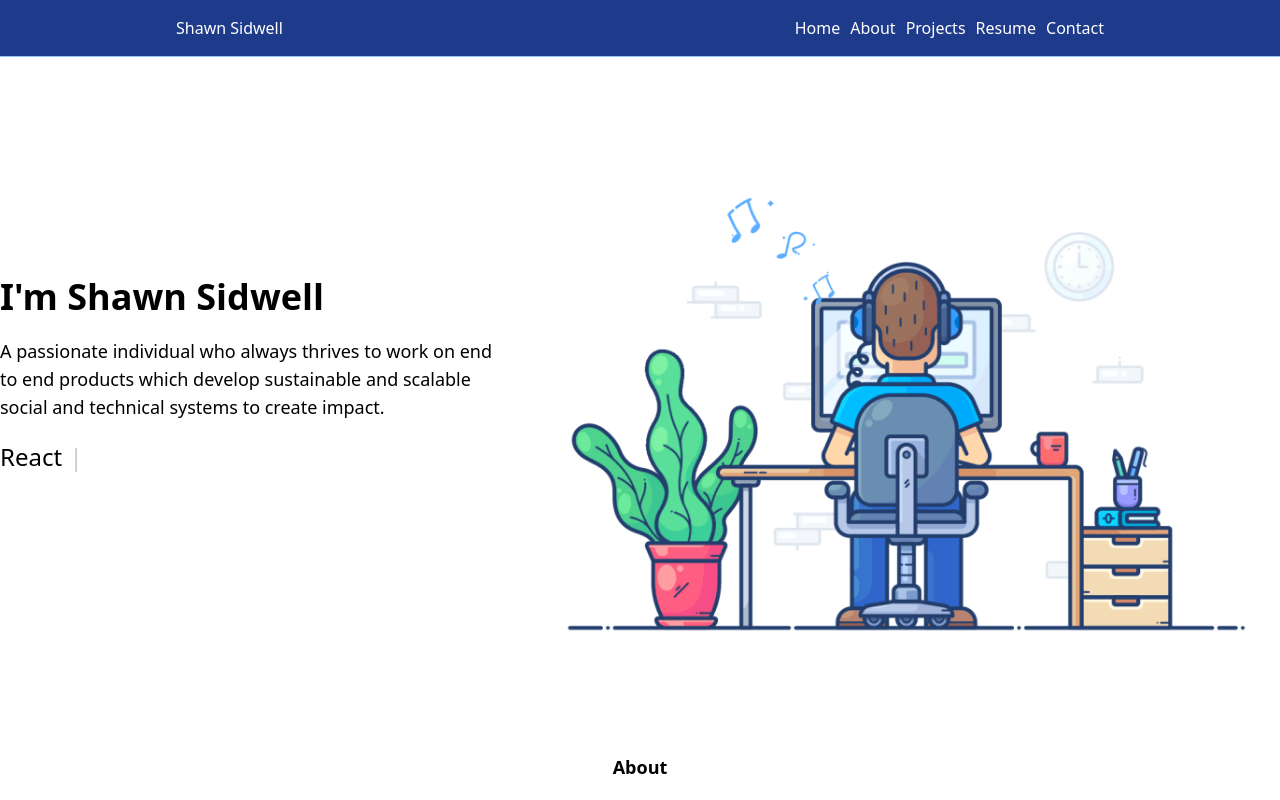
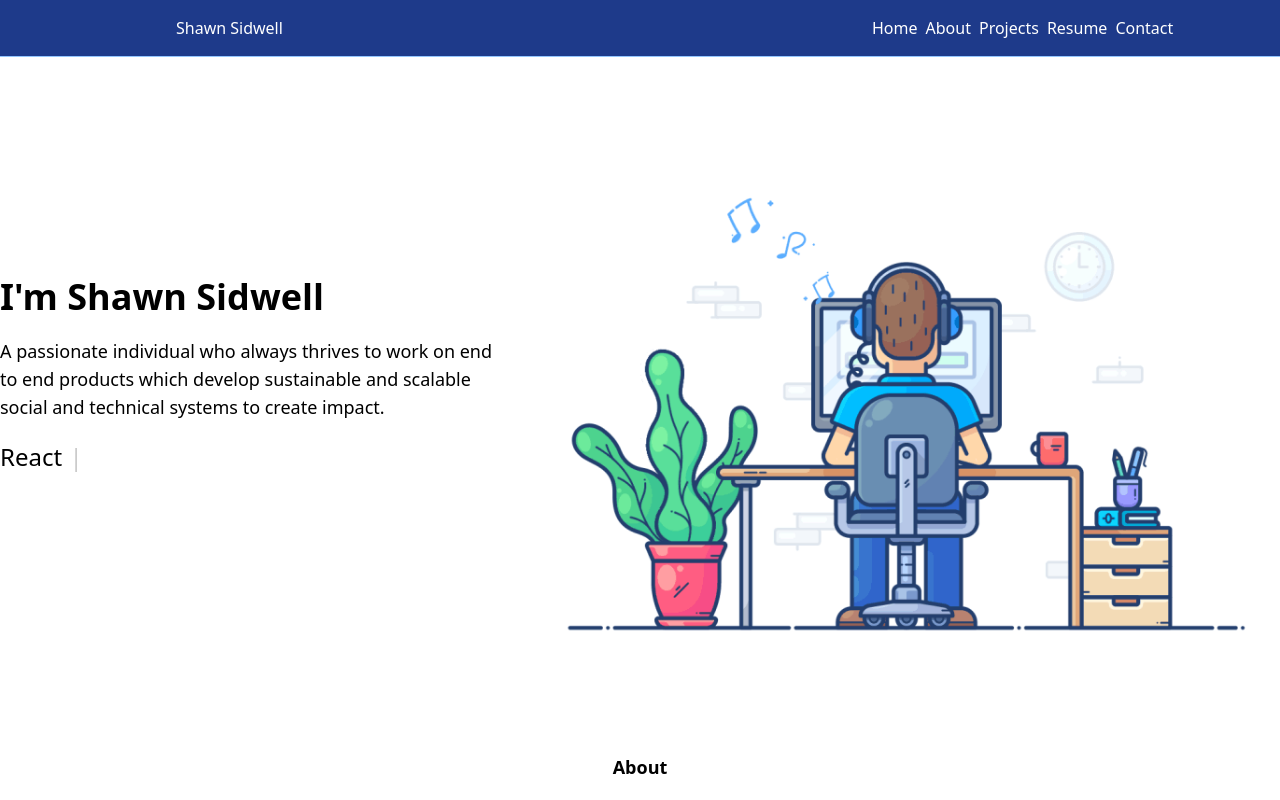
Before and after one commit to ShawnRSidwell/portfolio, a React (Vite) app: page / in a window 1280 px wide. Shown: the top 800 px of the page. Built offline with nearby package versions, Linux system fonts and the light colour scheme.

Commit message:
change font in header

```diff
--- a/src/components/Header/Header.jsx
+++ b/src/components/Header/Header.jsx
@@ -14,7 +14,7 @@
 
   return (
     <header
-      className={` sticky top-0 z-[20] flex items-center justify-between border-b flex-wrap  py-4 px-44 transition-all duration-500 ${
+      className={` sticky top-0 z-[20] font-medium flex items-center justify-between border-b flex-wrap  py-4 px-44 transition-all duration-500 ${
         isSticky
           ? "bg-slate-200/90 bg-border-slate-100"
           : "bg-blue-900 border-blue-300"
--- a/src/components/Header/Nav.jsx
+++ b/src/components/Header/Nav.jsx
@@ -33,7 +33,7 @@
   });
   return (
     <>
-      <nav className={`w-1/3 flex justify-end`}>
+      <nav className={`w-1/4 flex justify-end`}>
         <div className="hidden w-full md:flex justify-between gap-2">
           <Navlinks />
         </div>
```
